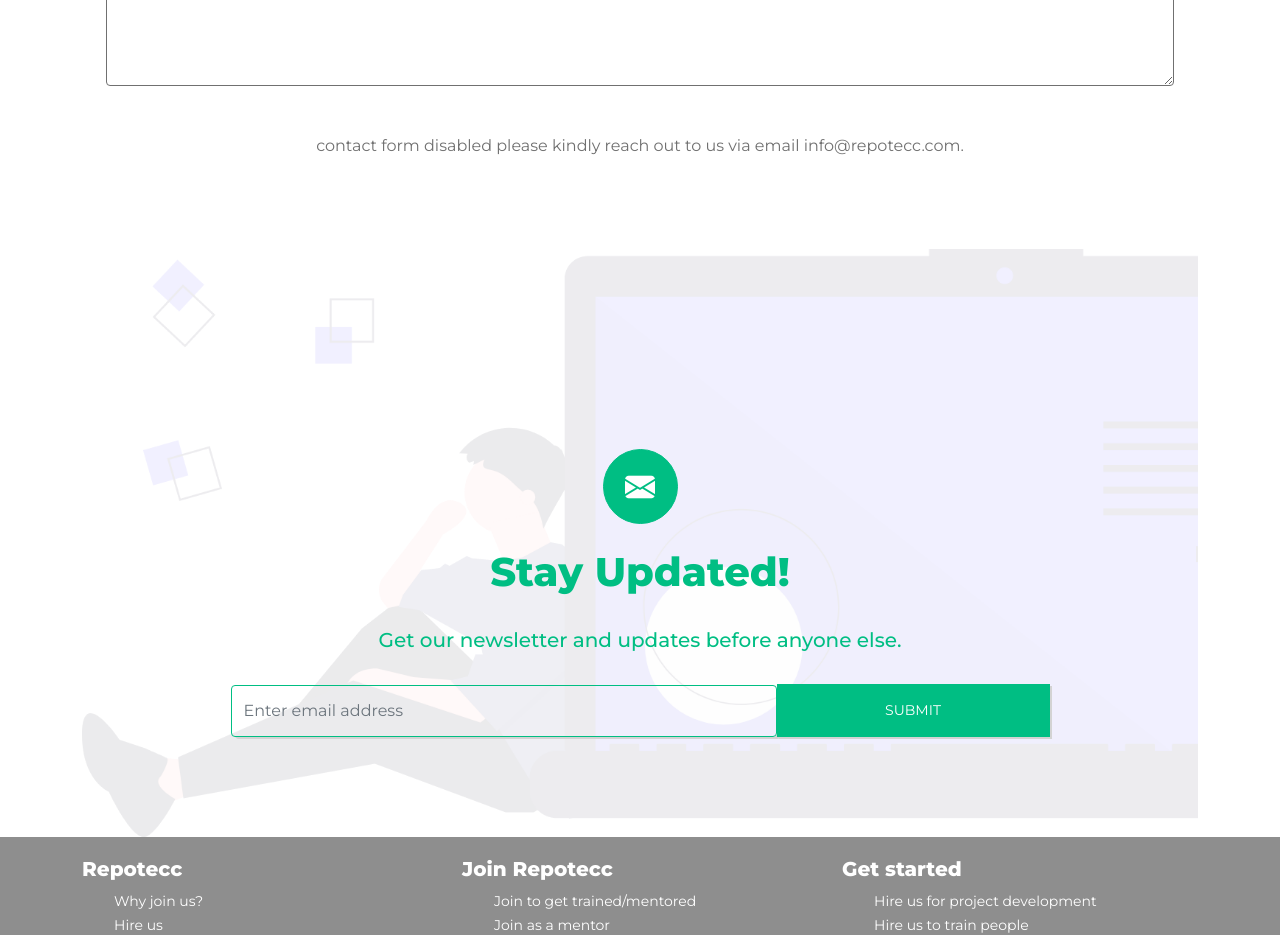
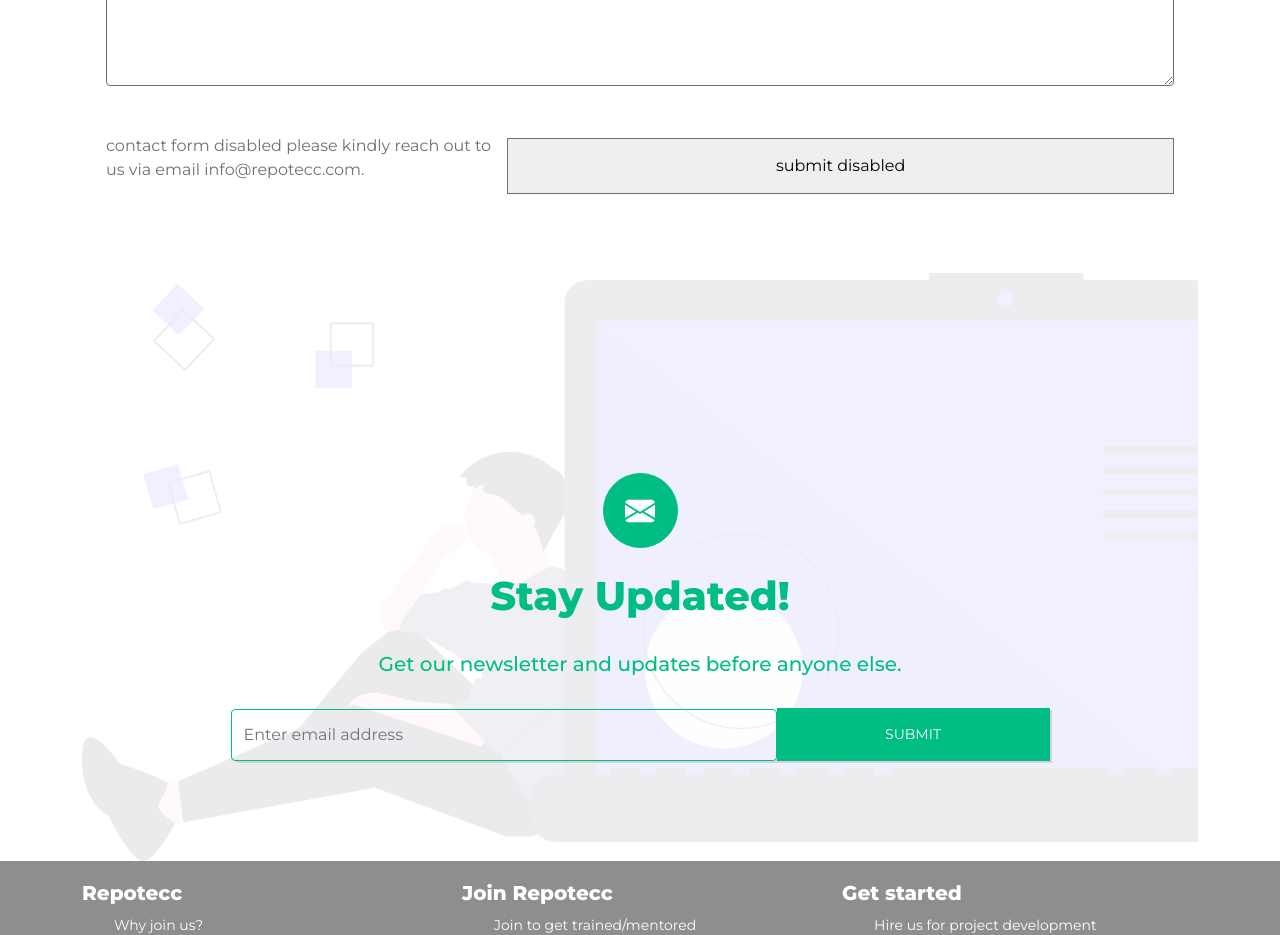
Before and after one commit to Repotecc/website, a Next.js app: page / in a window 1280 px wide. Shown: the part 5580-6515 px from the top of the page. Built offline with nearby package versions, Linux system fonts and the light colour scheme.

Commit message:
Update Contactusform.js

```diff
--- a/components/Home/Contactusform.js
+++ b/components/Home/Contactusform.js
@@ -28,7 +28,7 @@ class Contactusform extends React.Component{
 
     handleSubmit(e){
         e.preventDefault();
-        fetch('http://repotecc.com/contactus.php', {
+        fetch('http://backend.repotecc.com/contactform.php', {
             method: "POST",
             body: JSON.stringify(this.state),
             headers: {
@@ -101,7 +101,7 @@ class Contactusform extends React.Component{
 
                 <div  className="center">
                     <p className="text-mute">contact form disabled please kindly reach out to us via email info@repotecc.com.</p>
-                    {/* <input name="contactus" value="submit disabled" type="submit" /> */}
+                     <input name="contactus" value="submit disabled" type="submit" />
 
                 </div>
 
```
